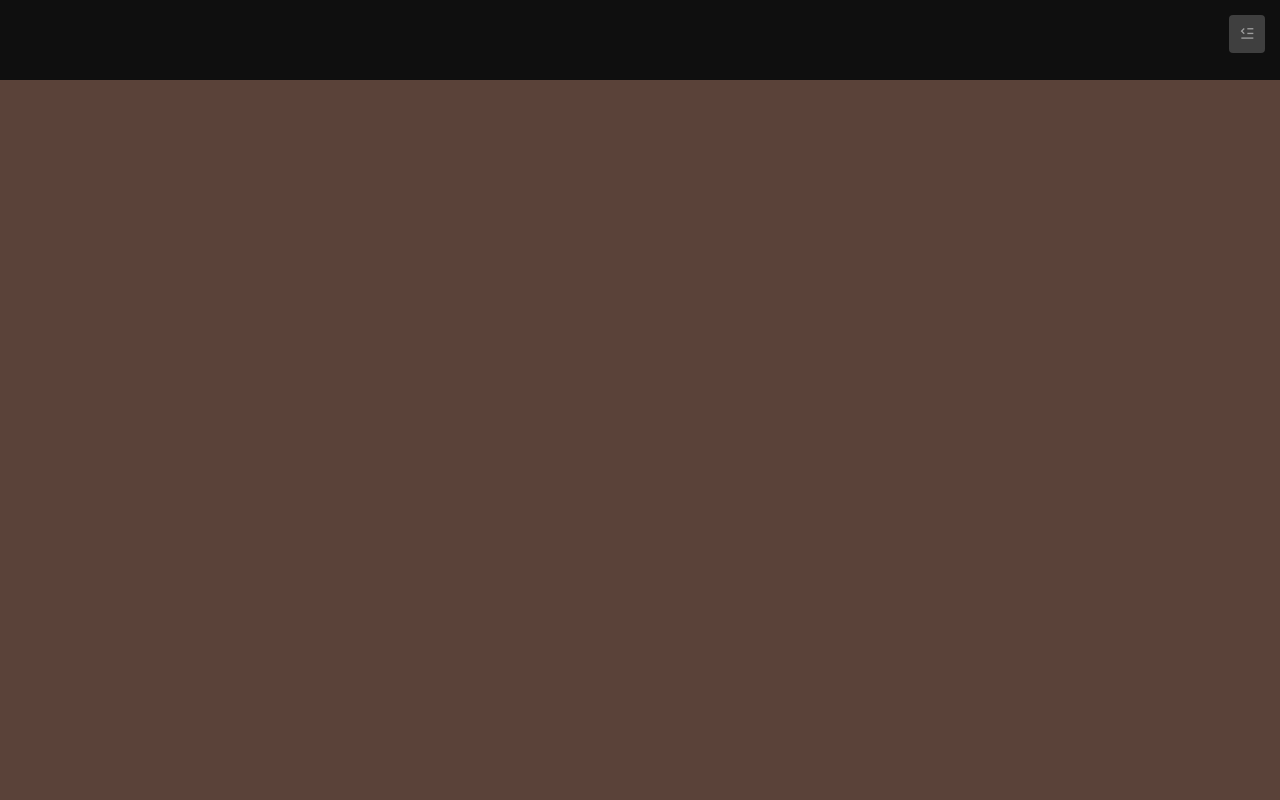
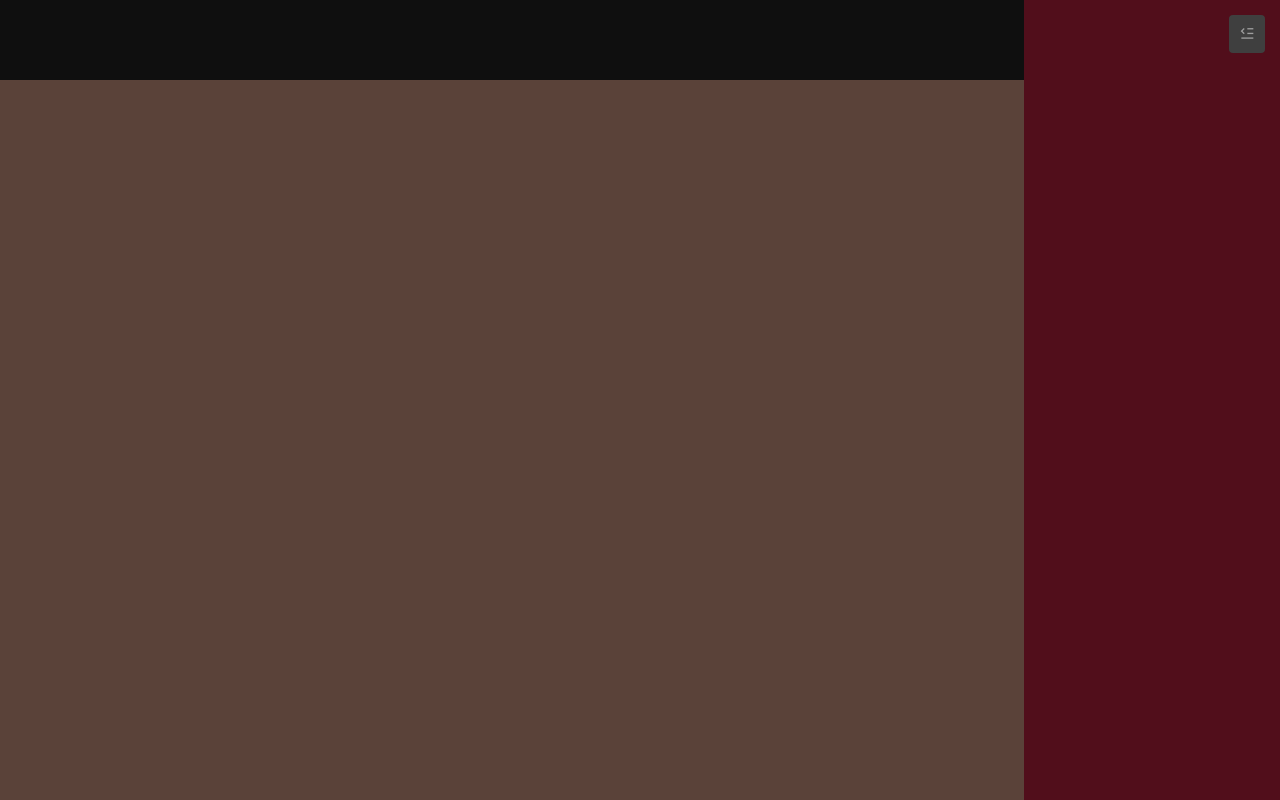
Before and after one commit to senpai60/FontLab, a website with bundled scripts: page index.html in a window 1280 px wide. Both pictures are taken after a click on the button 1247 px from the left and 34 px from the top of the page. Built offline with nearby package versions, Linux system fonts and the light colour scheme.

Commit message:
implement aside toggle functionality with animation

```diff
--- a/app.js
+++ b/app.js
@@ -0,0 +1,3 @@
+import { asideToggle } from "./src/components/asideToggle.js";
+
+asideToggle();
--- a/index.html
+++ b/index.html
@@ -21,7 +21,9 @@
           <div class="font-card"></div>
         </div>
       </section>
-      <aside></aside>
+      <aside id="aside"></aside>
     </main>
+
+    <script type="module" src="app.js"></script>
   </body>
 </html>
--- /dev/null
+++ b/src/components/asideToggle.js
@@ -0,0 +1,16 @@
+const burgerBtn = document.getElementById("burger");
+const asideEl = document.getElementById('aside');
+let isAsideOpen = false;
+
+export const asideToggle = () => {
+  burgerBtn.addEventListener("click", () => {
+  isAsideOpen = !isAsideOpen;
+  console.log(isAsideOpen);
+
+  if (isAsideOpen) {
+    asideEl.style.width = '20%';
+  } else {
+    asideEl.style.width = '0%';
+  }
+});
+}
--- a/style.scss
+++ b/style.scss
@@ -33,6 +33,7 @@ main {
     height: 100%;
     width: 0%;
     background-color: rgb(81, 14, 27);
+    transition: all 0.3s ease-in-out;
   }
   section {
     display: flex;
```
Also changed, not shown: style.css, 1 other file.
